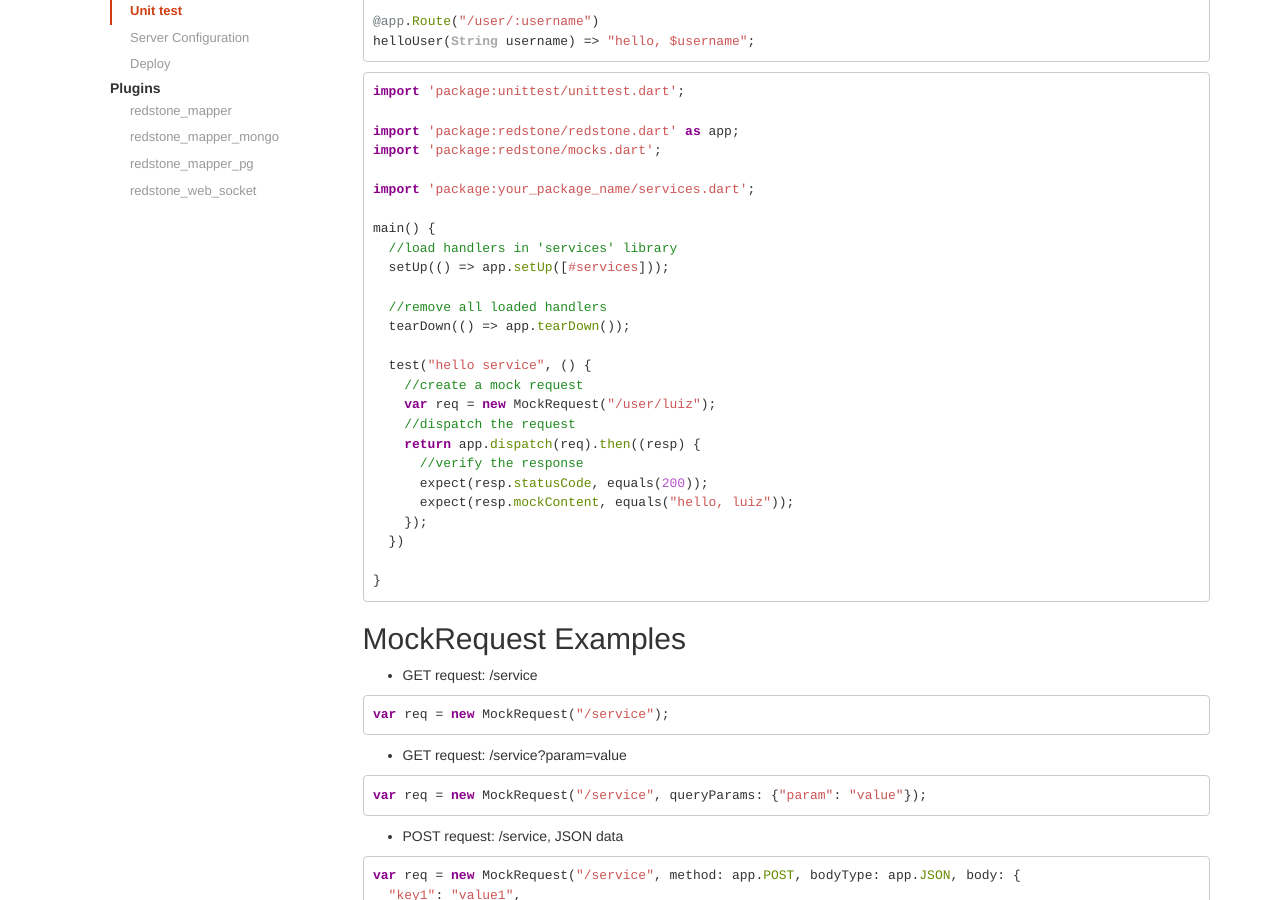
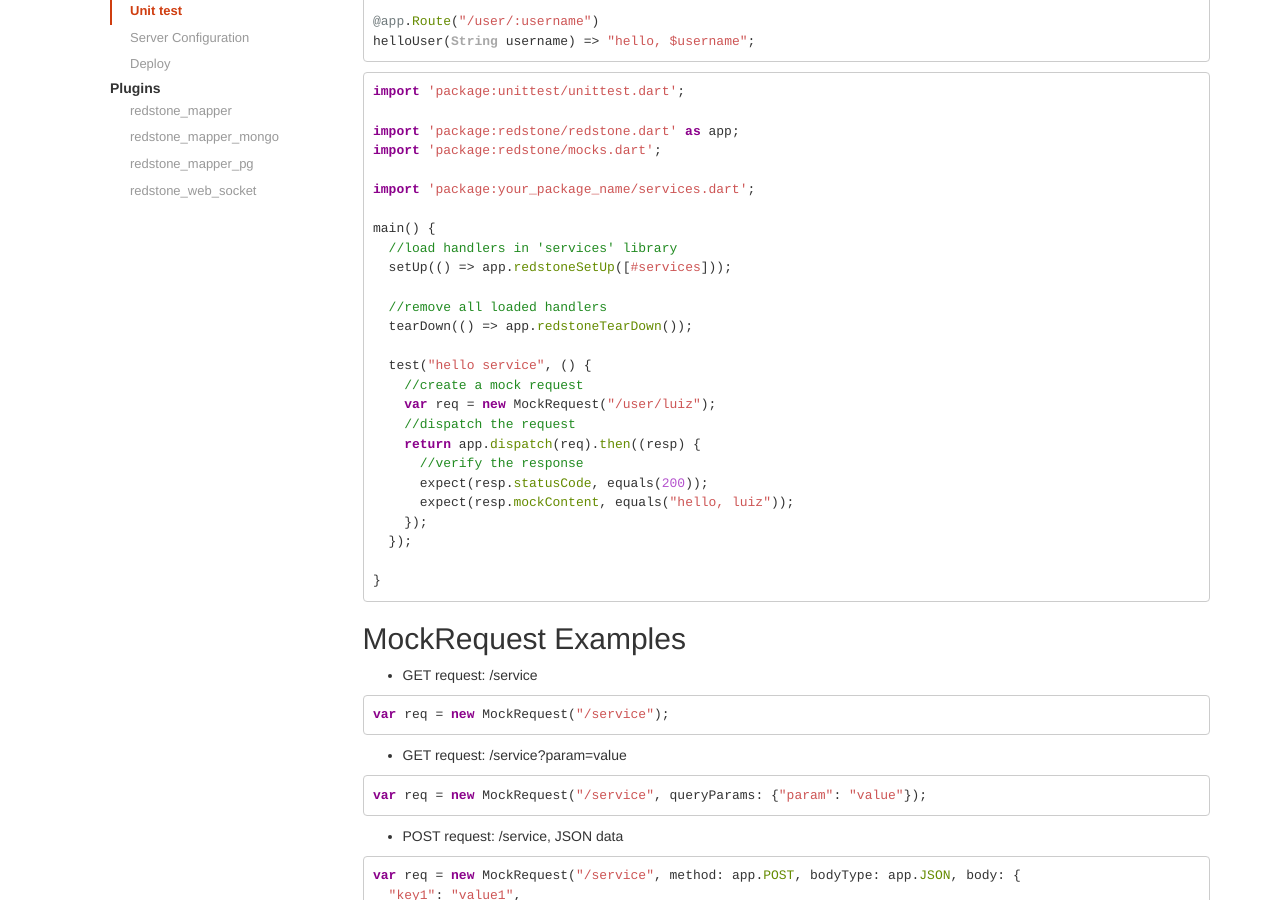
Before and after one commit to redstone-dart/redstone, a Jekyll site: the page built from _doc/Unit-test.md, in a window 1280 px wide and 900 px high, scrolled down 426 px. Built offline with Jekyll 4.4.1, drawn with Linux system fonts in a browser that asks for light colours; Markdown is read by kramdown in place of the engine named in the settings.

Commit message:
Renamed setUp() and tearDown() to redstoneSetUp() and redstoneTearDown()

````diff
--- a/_doc/Unit-test.md
+++ b/_doc/Unit-test.md
@@ -34,10 +34,10 @@ import 'package:your_package_name/services.dart';
 
 main() {
   //load handlers in 'services' library
-  setUp(() => app.setUp([#services]));
+  setUp(() => app.redstoneSetUp([#services]));
 
   //remove all loaded handlers
-  tearDown(() => app.tearDown());
+  tearDown(() => app.redstoneTearDown());
 
   test("hello service", () {
     //create a mock request
@@ -48,7 +48,7 @@ main() {
       expect(resp.statusCode, equals(200));
       expect(resp.mockContent, equals("hello, luiz"));
     });
-  })
+  });
 
 }
 ```
````
